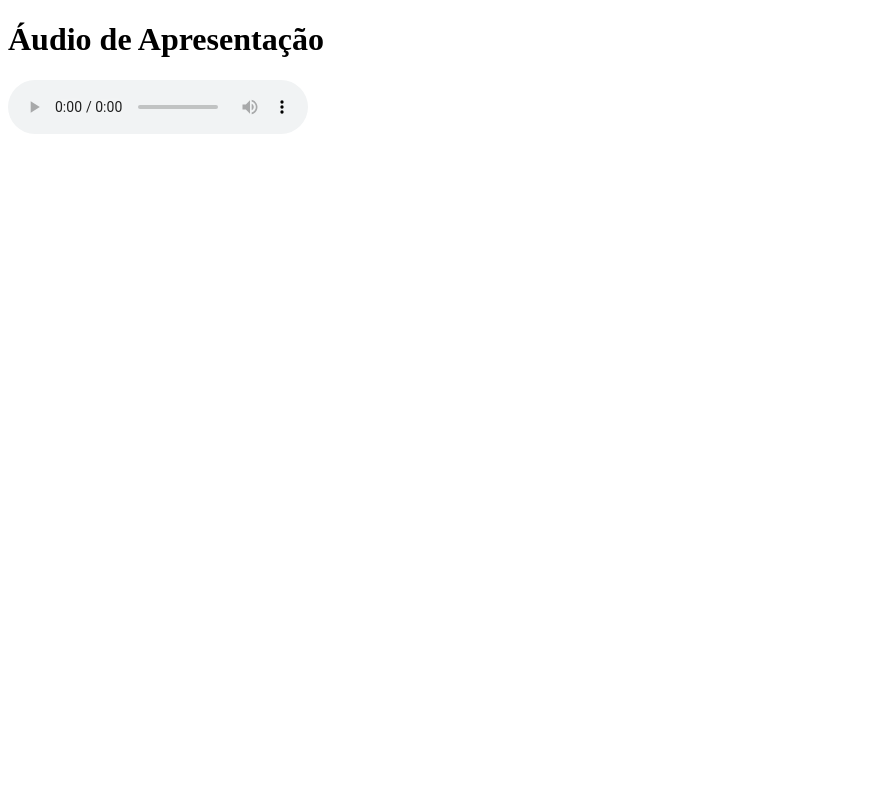
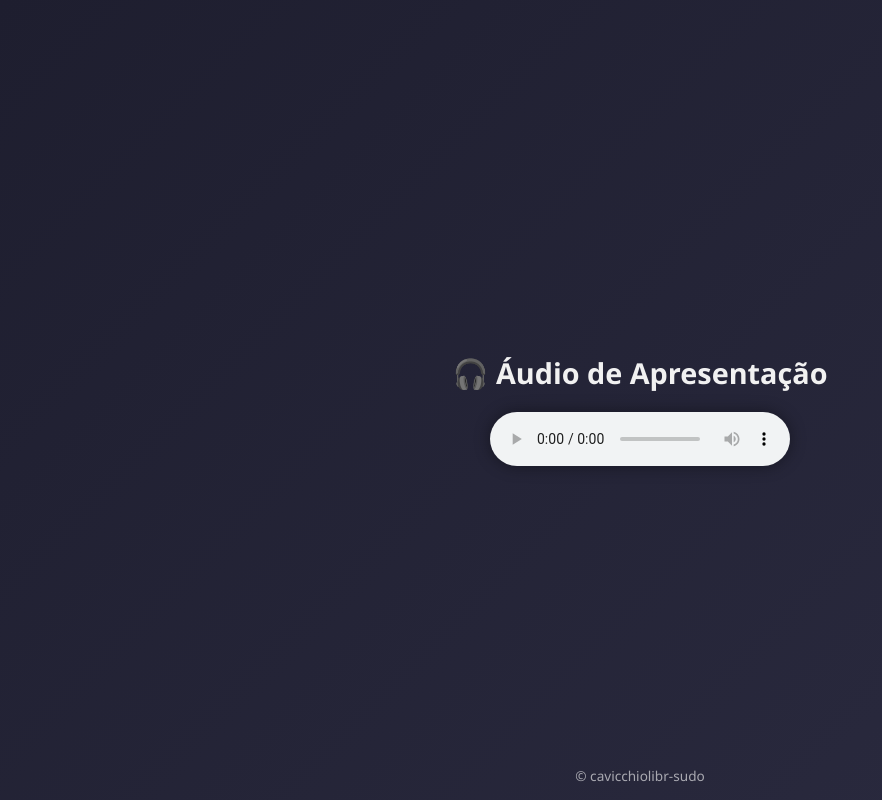
Before and after one commit to cavicchiolibr-sudo/apt-j, a plain HTML site: page index.html in a window 1280 px wide. Shown: the whole page, without its empty margins (0-882 px from the left). Drawn offline with Linux system fonts and the light colour scheme.

Commit message:
Update index.html

```diff
--- a/index.html
+++ b/index.html
@@ -2,13 +2,47 @@
 <html lang="pt-BR">
 <head>
   <meta charset="UTF-8">
-  <title>Áudio de Apresentação</title>
+  <title>🎵 Áudio de Apresentação</title>
+  <style>
+    body {
+      background: linear-gradient(135deg, #1e1e2f, #2b2b40);
+      color: #fff;
+      font-family: 'Segoe UI', Tahoma, Geneva, Verdana, sans-serif;
+      height: 100vh;
+      display: flex;
+      flex-direction: column;
+      justify-content: center;
+      align-items: center;
+      margin: 0;
+      text-align: center;
+    }
+
+    h1 {
+      font-size: 1.8rem;
+      margin-bottom: 20px;
+      color: #f1f1f1;
+    }
+
+    audio {
+      width: 300px;
+      filter: drop-shadow(0 0 8px rgba(0,0,0,0.4));
+      border-radius: 10px;
+    }
+
+    footer {
+      position: absolute;
+      bottom: 15px;
+      font-size: 0.85rem;
+      opacity: 0.6;
+    }
+  </style>
 </head>
 <body>
-  <h1>Áudio de Apresentação</h1>
-  <audio controls>
-    <source src="aptj.mp3?raw=true" type="audio/mpeg">
+  <h1>🎧 Áudio de Apresentação</h1>
+  <audio controls autoplay loop>
+    <source src="aptj.mp3" type="audio/mpeg">
     Seu navegador não suporta o elemento de áudio.
   </audio>
+  <footer>© cavicchiolibr-sudo</footer>
 </body>
 </html>
```
